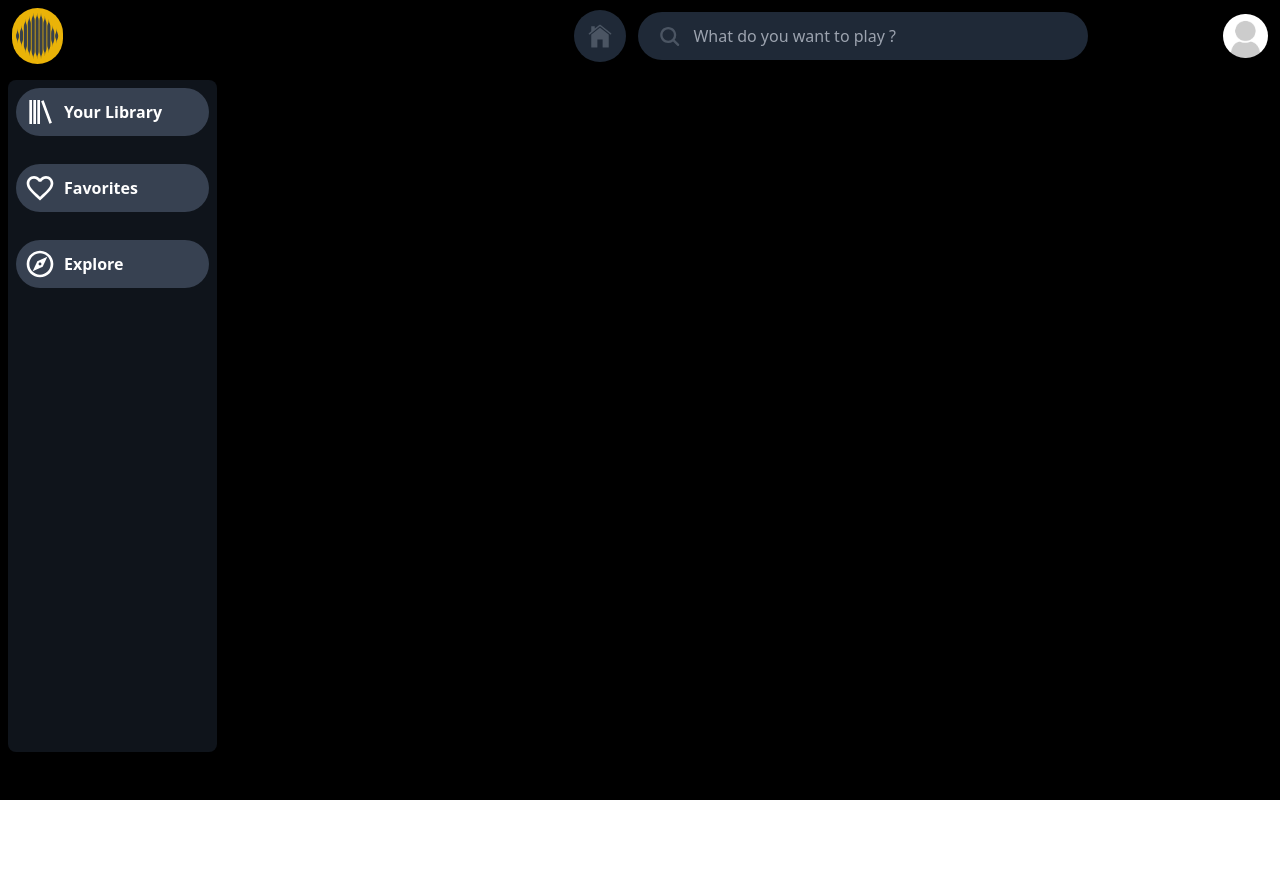
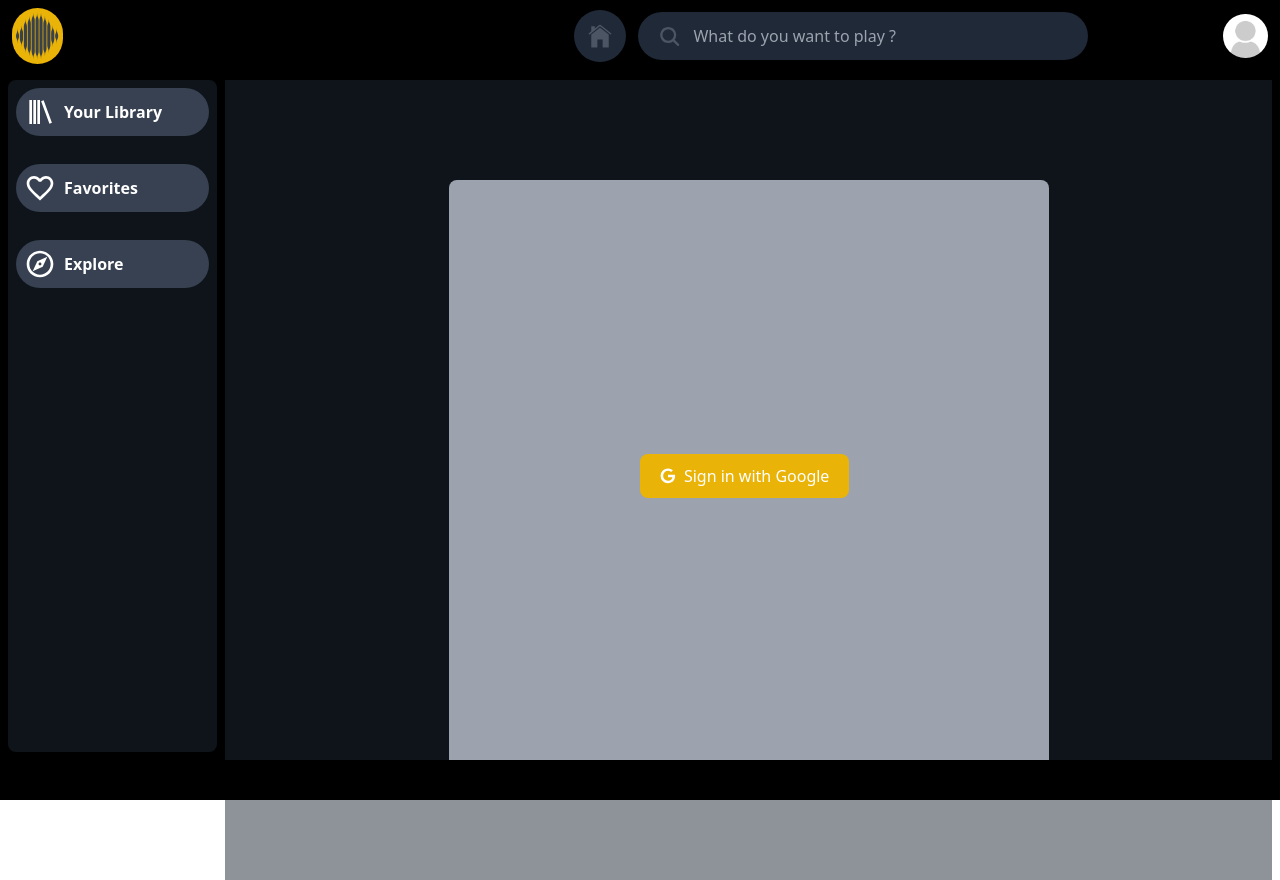
Before and after one commit to oykuky/Music-App, a Next.js app: page /login in a window 1280 px wide. Before the commit the page ends 800 px from the top, so only its background shows below. Built offline with nearby package versions, Linux system fonts and the light colour scheme.

Commit message:
login page added

```diff
--- a/src/pages/login/index.jsx
+++ b/src/pages/login/index.jsx
@@ -2,8 +2,17 @@ import React from 'react'
 
 function Login() {
   return (
-    <div>
-      login
+    <div className='bg-gray-800 bg-opacity-50 h-screen flex justify-center items-center'>
+      <div className='flex flex-col w-[600px] h-[600px] gap-20 text-center rounded-lg bg-gray-400 items-center justify-center'>
+        {/* LoginForm */}
+        {/* <button type="button" class="text-white bg-yellow-400 hover:bg-yellow-500 focus:outline-none focus:ring-4 focus:ring-yellow-300 font-medium rounded-full text-sm px-5 py-2.5 text-center me-2 mb-2 dark:focus:ring-yellow-900">Yellow</button> */}
+        <button type="button" class="text-white bg-yellow-500 hover:bg-amber-400 focus:ring-4 font-medium rounded-lg text-m px-5 py-2.5 text-center inline-flex items-center me-2 mb-2">
+          <svg class="w-4 h-4 me-2" aria-hidden="true" xmlns="http://www.w3.org/2000/svg" fill="currentColor" viewBox="0 0 18 19">
+            <path fill-rule="evenodd" d="M8.842 18.083a8.8 8.8 0 0 1-8.65-8.948 8.841 8.841 0 0 1 8.8-8.652h.153a8.464 8.464 0 0 1 5.7 2.257l-2.193 2.038A5.27 5.27 0 0 0 9.09 3.4a5.882 5.882 0 0 0-.2 11.76h.124a5.091 5.091 0 0 0 5.248-4.057L14.3 11H9V8h8.34c.066.543.095 1.09.088 1.636-.086 5.053-3.463 8.449-8.4 8.449l-.186-.002Z" clip-rule="evenodd" />
+          </svg>
+          Sign in with Google
+        </button>
+      </div>
     </div>
   )
 }
```
